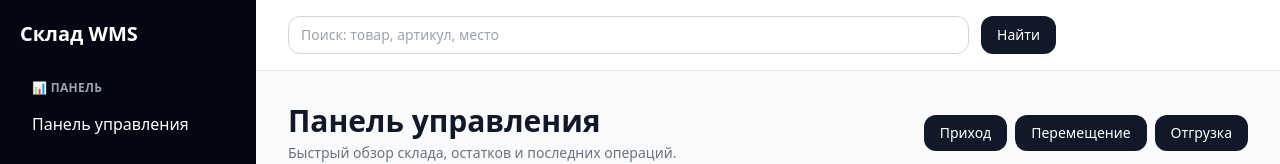
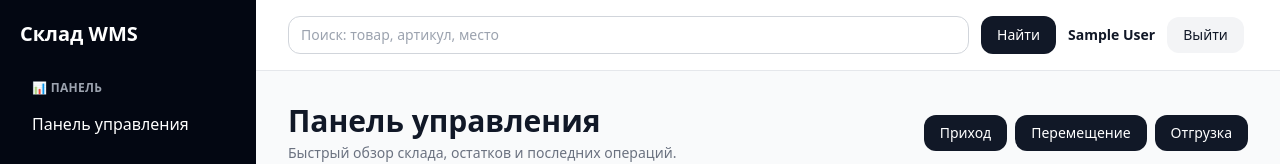
Before and after one commit to nikolayabashin-afk/warehouse, a Next.js app: page /dashboard in a window 1280 px wide. Shown: the top 164 px of the page. Built offline with nearby package versions, Linux system fonts and the light colour scheme; no server answers; the database is empty; sample sign-in values are in the browser's storage.

Commit message:
Show current user and logout

```diff
--- a/app/layout.tsx
+++ b/app/layout.tsx
@@ -1,7 +1,10 @@
 import './globals.css'
 import type { Metadata } from 'next'
 import Link from 'next/link'
+import { getServerSession } from 'next-auth'
 import { MobileMenu } from '@/app/components/MobileMenu'
+import { LogoutButton } from '@/components/LogoutButton'
+import { authOptions } from '@/lib/auth'
 
 export const metadata: Metadata = { title: 'Склад WMS', description: 'Система управления складом' }
 
@@ -13,7 +16,9 @@ const navSections = [
   { title: '📈 Отчёты', links: [['История движений', '/movements'], ['Импорт Excel', '/import']] }
 ]
 
-export default function RootLayout({ children }: { children: React.ReactNode }) {
+export default async function RootLayout({ children }: { children: React.ReactNode }) {
+  const session = await getServerSession(authOptions)
+
   return <html lang="ru"><body>
     <div className="min-h-screen flex bg-gray-50">
       <aside className="w-64 bg-gray-950 text-white p-5 hidden md:block overflow-y-auto">
@@ -33,6 +38,13 @@ export default function RootLayout({ children }: { children: React.ReactNode })
               <input className="input min-w-0" name="q" placeholder="Поиск: товар, артикул, место" />
               <button className="btn whitespace-nowrap">Найти</button>
             </form>
+            {session?.user && <div className="hidden items-center gap-3 md:flex">
+              <div className="text-right text-sm">
+                <div className="font-semibold">{session.user.name || session.user.email}</div>
+                <div className="text-gray-500">{(session.user as any).role}</div>
+              </div>
+              <LogoutButton />
+            </div>}
           </div>
         </header>
         <main className="p-4 md:p-8">{children}</main>
```
